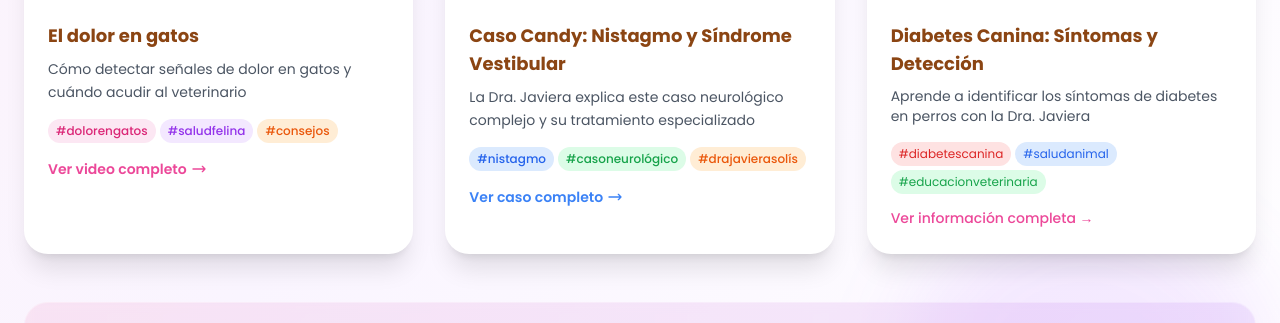
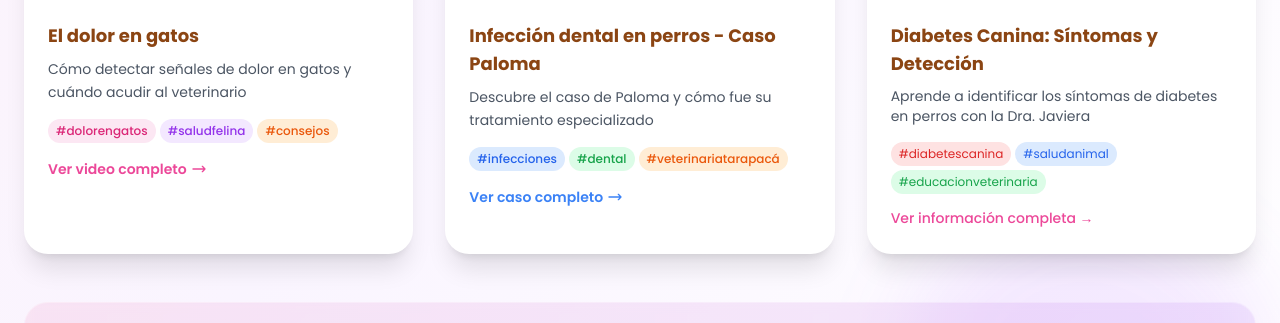
Before and after one commit to WebridersDevelop/veterinaria-tarapaca, a plain HTML site: page index.html in a window 1280 px wide. Shown: the part 4077-4400 px from the top of the page. Drawn offline with nearby package versions, Linux system fonts and the light colour scheme; a script that the page names is missing.

Commit message:
cambios principales en pagina

```diff
--- a/index.html
+++ b/index.html
@@ -421,20 +421,20 @@
                         </div>
                     </div>
 
-                    <!-- Video 2: Caso Candy - Nistagmo (TikTok Player) -->
+                    <!-- Video 2: Infección dental en perros - Caso Paloma -->
                     <div class="bg-white rounded-3xl shadow-xl overflow-hidden hover:shadow-2xl transition-all duration-500 transform hover:-translate-y-2">
                         <div class="aspect-[9/16] relative rounded-t-3xl overflow-hidden flex items-center justify-center bg-black/5">
-                            <iframe class="w-full h-full rounded-t-3xl" style="border-radius:1.5rem 1.5rem 0 0;overflow:hidden;box-shadow:0 8px 32px 0 rgba(0,0,0,0.08);" src="https://www.tiktok.com/player/v1/7522265262876380421?autoplay=0&controls=1" allow="fullscreen" title="Caso Candy: Nistagmo y Síndrome Vestibular"></iframe>
+                            <iframe class="w-full h-full rounded-t-3xl" style="border-radius:1.5rem 1.5rem 0 0;overflow:hidden;box-shadow:0 8px 32px 0 rgba(0,0,0,0.08);" src="https://www.tiktok.com/player/v1/7528203057390193925?autoplay=0&controls=1" allow="fullscreen" title="Infección dental en perros - Caso Paloma"></iframe>
                         </div>
                         <div class="p-6">
-                            <h3 class="font-bold text-vet-brown mb-2 text-lg">Caso Candy: Nistagmo y Síndrome Vestibular</h3>
-                            <p class="text-gray-600 text-sm mb-4 leading-relaxed">La Dra. Javiera explica este caso neurológico complejo y su tratamiento especializado</p>
+                            <h3 class="font-bold text-vet-brown mb-2 text-lg">Infección dental en perros - Caso Paloma</h3>
+                            <p class="text-gray-600 text-sm mb-4 leading-relaxed">Descubre el caso de Paloma y cómo fue su tratamiento especializado</p>
                             <div class="flex flex-wrap gap-1 mb-4">
-                                <span class="bg-blue-100 text-blue-600 text-xs px-2 py-1 rounded-full font-medium">#nistagmo</span>
-                                <span class="bg-green-100 text-green-600 text-xs px-2 py-1 rounded-full font-medium">#casoneurológico</span>
-                                <span class="bg-orange-100 text-orange-600 text-xs px-2 py-1 rounded-full font-medium">#drajavierasolís</span>
+                                <span class="bg-blue-100 text-blue-600 text-xs px-2 py-1 rounded-full font-medium">#infecciones</span>
+                                <span class="bg-green-100 text-green-600 text-xs px-2 py-1 rounded-full font-medium">#dental</span>
+                                <span class="bg-orange-100 text-orange-600 text-xs px-2 py-1 rounded-full font-medium">#veterinariatarapacá</span>
                             </div>
-                            <a href="https://www.tiktok.com/@veterinaria.tarapaca/video/7522265262876380421" target="_blank" class="text-blue-500 hover:text-blue-600 font-semibold text-sm flex items-center gap-1 group">
+                            <a href="https://www.tiktok.com/@veterinaria.tarapaca/video/7528203057390193925" target="_blank" class="text-blue-500 hover:text-blue-600 font-semibold text-sm flex items-center gap-1 group">
                                 Ver caso completo
                                 <svg class="w-4 h-4 transition-transform group-hover:translate-x-1" fill="none" stroke="currentColor" viewBox="0 0 24 24">
                                     <path stroke-linecap="round" stroke-linejoin="round" stroke-width="2" d="M17 8l4 4m0 0l-4 4m4-4H3"/>
```
